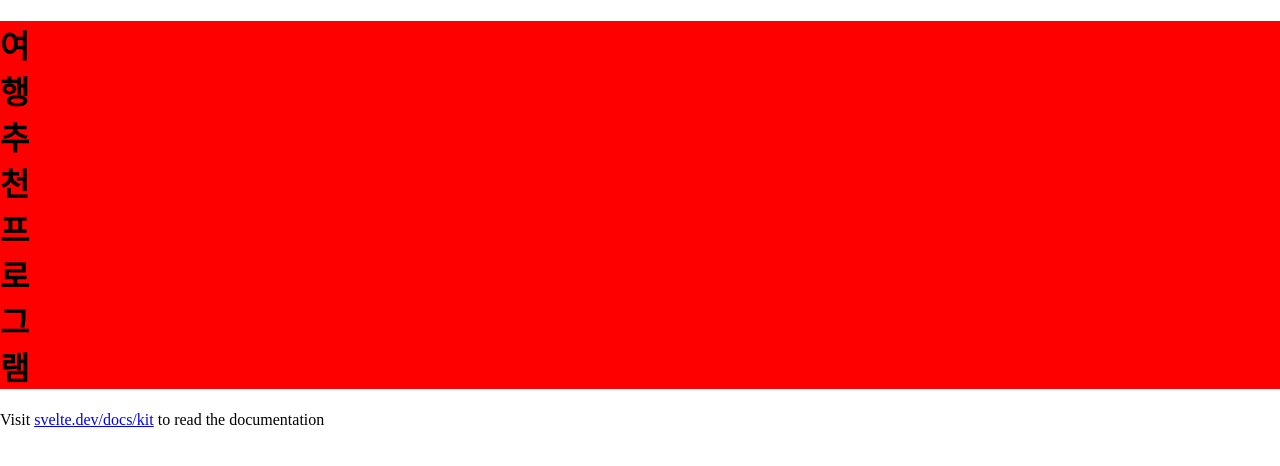
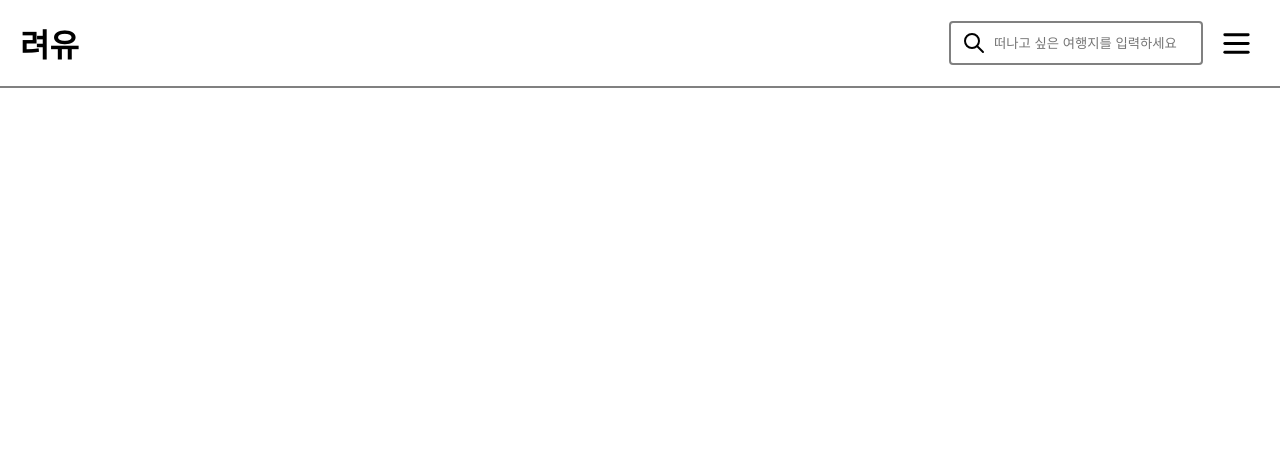
Before and after one commit to kimyoojun/AI-ON_Traver, a SvelteKit app: page / in a window 1280 px wide. Shown: the top 466 px of the page. Built offline with nearby package versions, Linux system fonts and the light colour scheme.

Commit message:
top_bar 제작과 메뉴 틀 제작

```diff
--- a/src/routes/+page.svelte
+++ b/src/routes/+page.svelte
@@ -1,15 +1,111 @@
-<div id="a">
-<h1 id='b'>여행 추천 프로그램</h1>
+<script lang="ts">
+    let menutoggle: boolean = false
 
+    const Menu_switch = () => {
+        menutoggle = !menutoggle
+
+        console.log(menutoggle)
+    }
+</script>
+
+{#if menutoggle}
+    <div id="menu_body">
+        <div id="menu_bg"></div>
+        <div id="menu_bar">
+            <a href="login/sign_in">로그인</a>
+            <a href="login/sign_up">회원가입</a>
+        </div>
+    </div>
+{/if}
+
+<div>
+    <div id="top_bar">
+        <h1 id="top_title">려유</h1>
+        <div id="top_bar_right">
+            <div id="search_box">
+                <button class="top_bar_btn">
+                    <img src="icon/search.svg" alt="돋보기 사진"/>
+                </button>
+                <input placeholder="떠나고 싶은 여행지를 입력하세요" id="travel_search">
+            </div>
+            <button class="top_bar_btn" on:click={Menu_switch}>
+                <img src="icon/menu-2.svg" alt="메뉴 사진" id="menu_btn"/>
+            </button>
+        </div>
+    </div>
 </div>
-<p>Visit <a href="https://svelte.dev/docs/kit">svelte.dev/docs/kit</a> to read the documentation</p>
 
 <style>
-    #a {
-        background-color: red;
+    #menu_body {
         width: 100%;
+        height: 100%;
+        position: absolute;
     }
-    #b {
-        width: 10px;
+    #menu_bg {
+        width: 100%;
+        height: 100%;
+        position: absolute;
+        background-color: black;
+        filter: blur(5px);
+        opacity: 0.5;
+        justify-content: end;
+    }
+
+    #menu_bar {
+        width: 30%;
+        height: 100%;
+        background-color: white;
+        position: absolute;
+        right: 0;
+    }
+
+    #top_bar {
+        border-bottom: 2px solid gray;
+        padding: 20px;
+        display: flex;
+        align-items: center;
+        /* div 태그 안에 속성 몇개가 있던지 양쪽으로 정렬 */
+        justify-content: space-between;
+    }
+
+    #top_title {
+        margin: 0;
+    }
+
+    #top_bar_right {
+        display: flex;
+    }
+
+    #search_box {
+        height: 30px;
+        display: flex;
+        align-items: center;
+        border: 2px solid gray;
+        border-radius: 4px;
+        margin-right: 10px;
+        padding: 5px;
+    }
+
+        #travel_search {
+        width: 200px;
+        height: 25px;
+        border: none;
+    }
+
+    #travel_search:focus {
+        outline: none;
+    }
+
+    .top_bar_btn {
+        background-color: transparent;
+        border: none;
+        display: flex;
+        align-items: center;
+        cursor: pointer;
+    }
+
+    #menu_btn {
+        width: 35px;
+        height: 35px;
     }
 </style>
```
